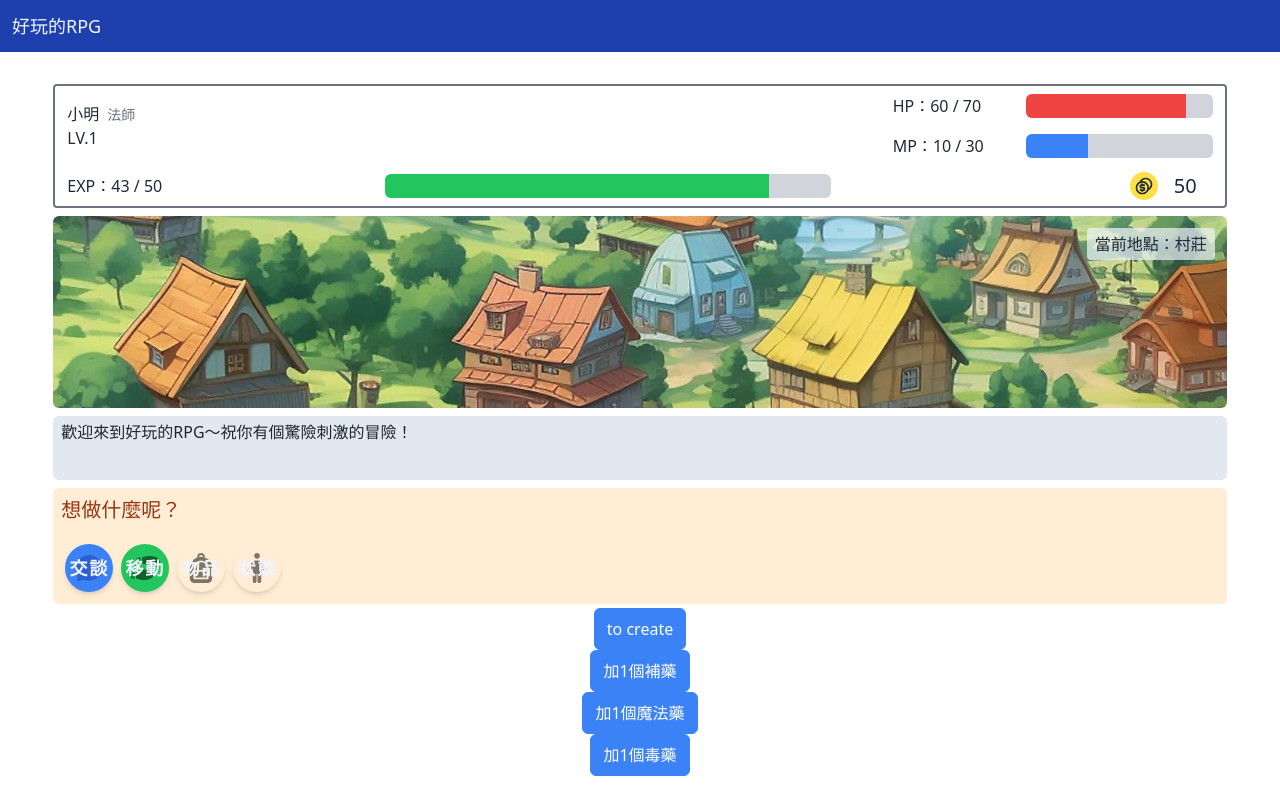
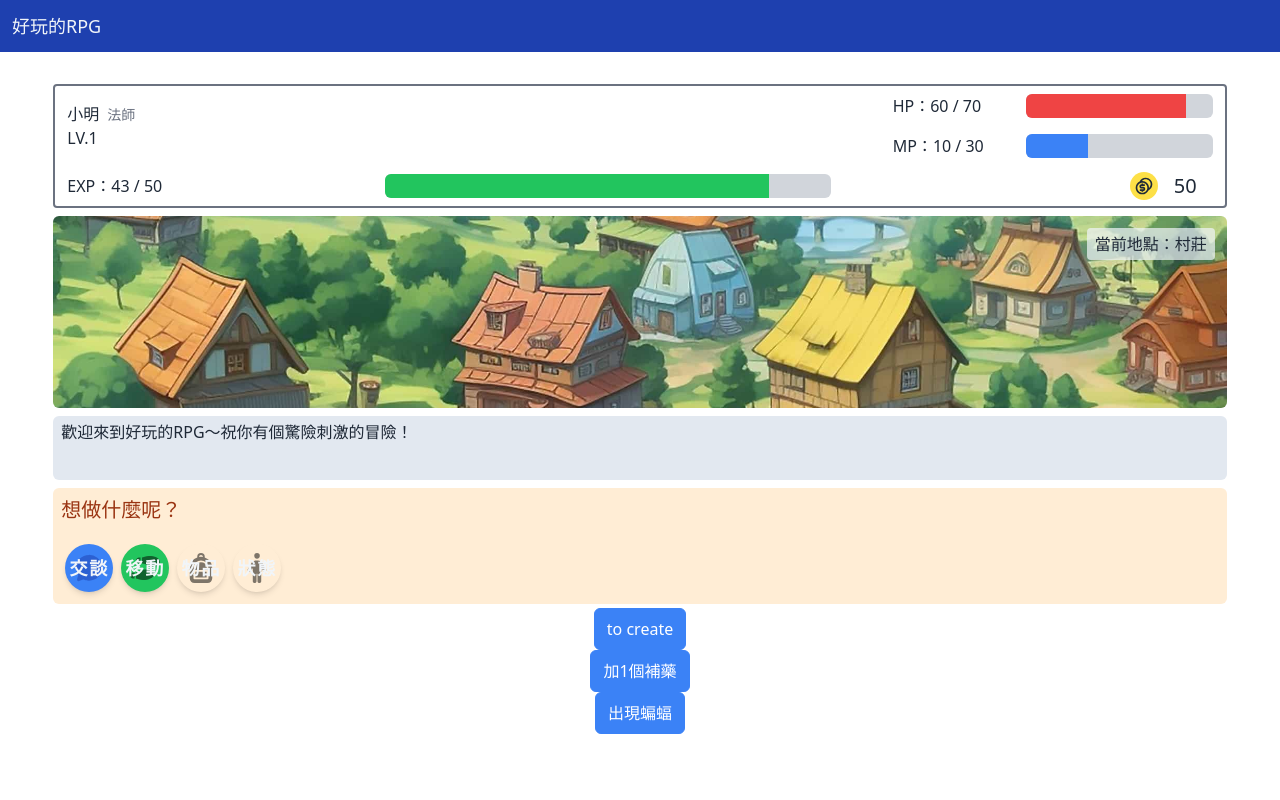
Before and after one commit to Melon-Lo/rpg, a React (Create React App) app: page / in a window 1280 px wide. Built offline with nearby package versions, Linux system fonts and the light colour scheme.

Commit message:
feat/ add battle system

```diff
--- a/src/components/ItemsList.jsx
+++ b/src/components/ItemsList.jsx
@@ -6,8 +6,8 @@ import Swal from "sweetalert2";
 export default function ItemsList() {
   const dispatch = useDispatch();
   const { data } = useSelector(state => state.items);
-
   const { HP, MP } = useSelector(state => state.charStats);
+  const characterName = useSelector(state => state.charStats.name);
 
   // 查看、使用物品
   const Item = ({ name, quantity }) => {
@@ -52,7 +52,7 @@ export default function ItemsList() {
           // 使用物品訊息
           dispatch(addMessage({
             type: 'useItem',
-            content: `使用了${item.name}！${item.effectMessage}`,
+            content: `${characterName}使用了${item.name}！${item.effectMessage}`,
           }));
         }
       });
--- /dev/null
+++ b/src/data/enemies.js
@@ -0,0 +1,25 @@
+import bat from "../assets/images/enemies/bat.png";
+
+const enemies = [
+  {
+    name: "蝙蝠",
+    img: bat,
+    stats: {
+      HP: 20,
+      maxHP: 20,
+      ATK: 10,
+      DEF: 10,
+      MATK: 2,
+      MDEF: 2,
+      SPD: 3,
+    },
+    loot: [
+      {
+        name: "補藥",
+        quantity: 2,
+      },
+    ],
+  },
+];
+
+export default enemies;
--- a/src/pages/MainPage.jsx
+++ b/src/pages/MainPage.jsx
@@ -9,11 +9,13 @@ import Button from "../components/Button";
 
 // DEV ONLY
 import { useDispatch } from "react-redux";
-import { changeItem } from "../store";
+import { changeItem, changeEnemy } from "../store";
+import enemies from "../data/enemies";
 
 export default function MainPage() {
   // DEV ONLY
   const dispatch = useDispatch();
+  const state = useSelector(state => state.enemies);
 
   const navigate = useNavigate();
   const { roleCreated } = useSelector(state => state.systemStatus);
@@ -48,20 +50,19 @@ export default function MainPage() {
       </Button>
 
       {/* DEV ONLY */}
-      <Button blue onClick={() => dispatch(changeItem({
-        name: '魔法藥',
-        quantity: 1,
-      }))}>
-        加1個魔法藥
+      <Button blue onClick={() => {
+        const currentEnemy = enemies.find(enemy => enemy.name === '蝙蝠');
+
+        // 解構賦值
+        const { name, loot } = currentEnemy;
+        const { HP, maxHP, ATK, MATK, DEF, MDEF, SPD } = currentEnemy.stats;
+        dispatch(changeEnemy({ name, loot, HP, maxHP, ATK, MATK, DEF, MDEF, SPD }));
+
+        console.log(state);
+      }}>
+        出現蝙蝠
       </Button>
 
-      {/* DEV ONLY */}
-      <Button blue onClick={() => dispatch(changeItem({
-        name: '毒藥',
-        quantity: 1,
-      }))}>
-        加1個毒藥
-      </Button>
     </div>
   );
 };
--- a/src/store/index.js
+++ b/src/store/index.js
@@ -26,6 +26,9 @@ import {
 // messages
 import { messagesSliceReducer, addMessage } from "./slices/messagesSlice";
 
+// enemies
+import { enemiesSliceReducer, changeEnemy } from "./slices/enemiesSlice";
+
 const store = configureStore({
   reducer: {
     form: formReducer,
@@ -33,6 +36,7 @@ const store = configureStore({
     items: itemsSliceReducer,
     systemStatus: systemStatusSliceReducer,
     messages: messagesSliceReducer,
+    enemies: enemiesSliceReducer,
   },
 });
 
@@ -61,4 +65,7 @@ export {
 
   // messages,
   addMessage,
+
+  // enemies
+  changeEnemy,
 };
--- /dev/null
+++ b/src/store/slices/enemiesSlice.js
@@ -0,0 +1,37 @@
+import { createSlice } from "@reduxjs/toolkit";
+
+const enemiesSlice = createSlice({
+  name: "enemies",
+  initialState: {
+    name: "",
+    HP: 0,
+    maxHP: 0,
+    ATK: 0,
+    DEF: 0,
+    MATK: 0,
+    MDEF: 0,
+    SPD: 0,
+    loot: [],
+  },
+  reducers: {
+    changeEnemy(state, action) {
+      const { name, HP, maxHP, ATK, DEF, MATK, MDEF, SPD, loot } =
+        action.payload;
+      return {
+        ...state,
+        name,
+        HP,
+        maxHP,
+        ATK,
+        DEF,
+        MATK,
+        MDEF,
+        SPD,
+        loot,
+      };
+    },
+  },
+});
+
+export const { changeEnemy } = enemiesSlice.actions;
+export const enemiesSliceReducer = enemiesSlice.reducer;
```
